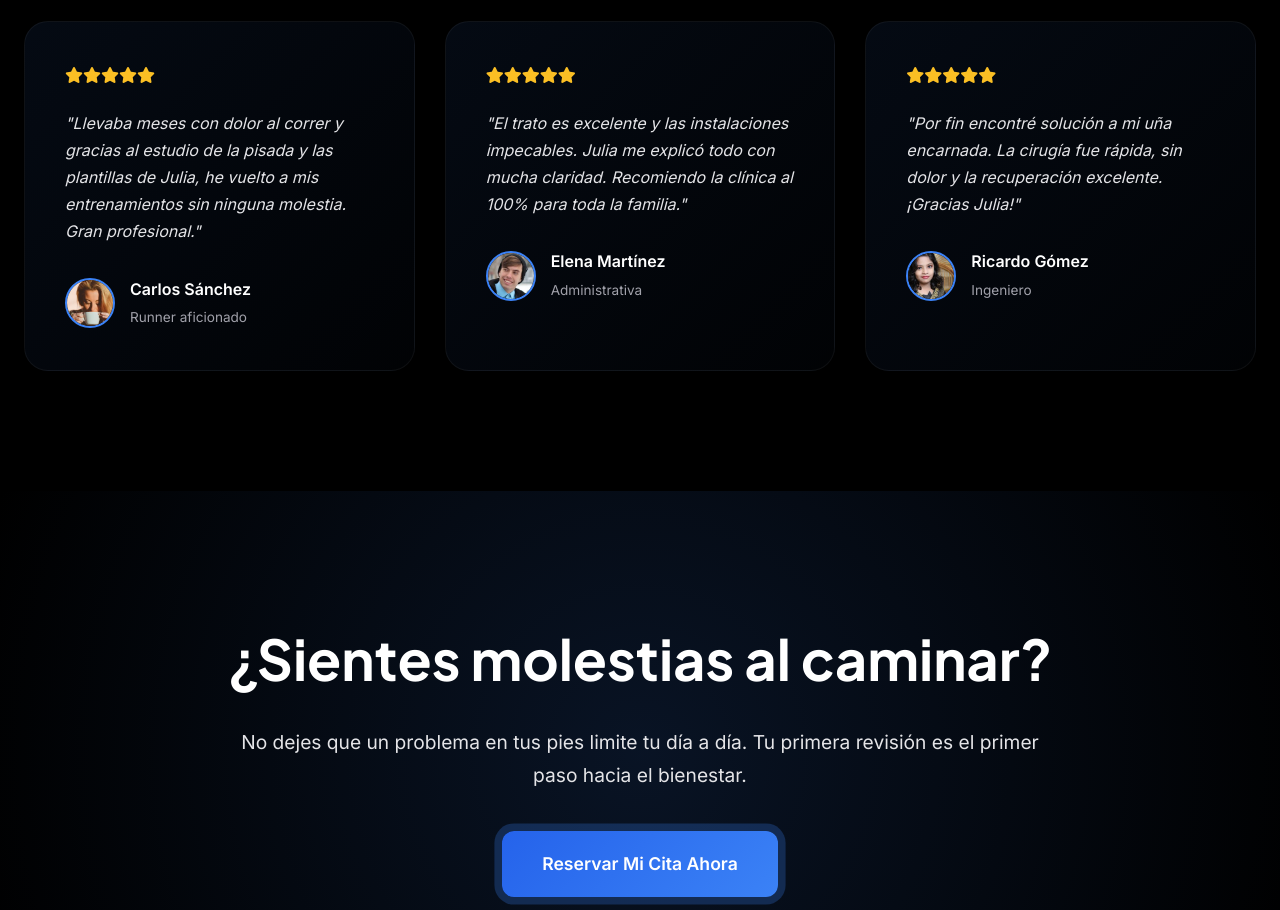
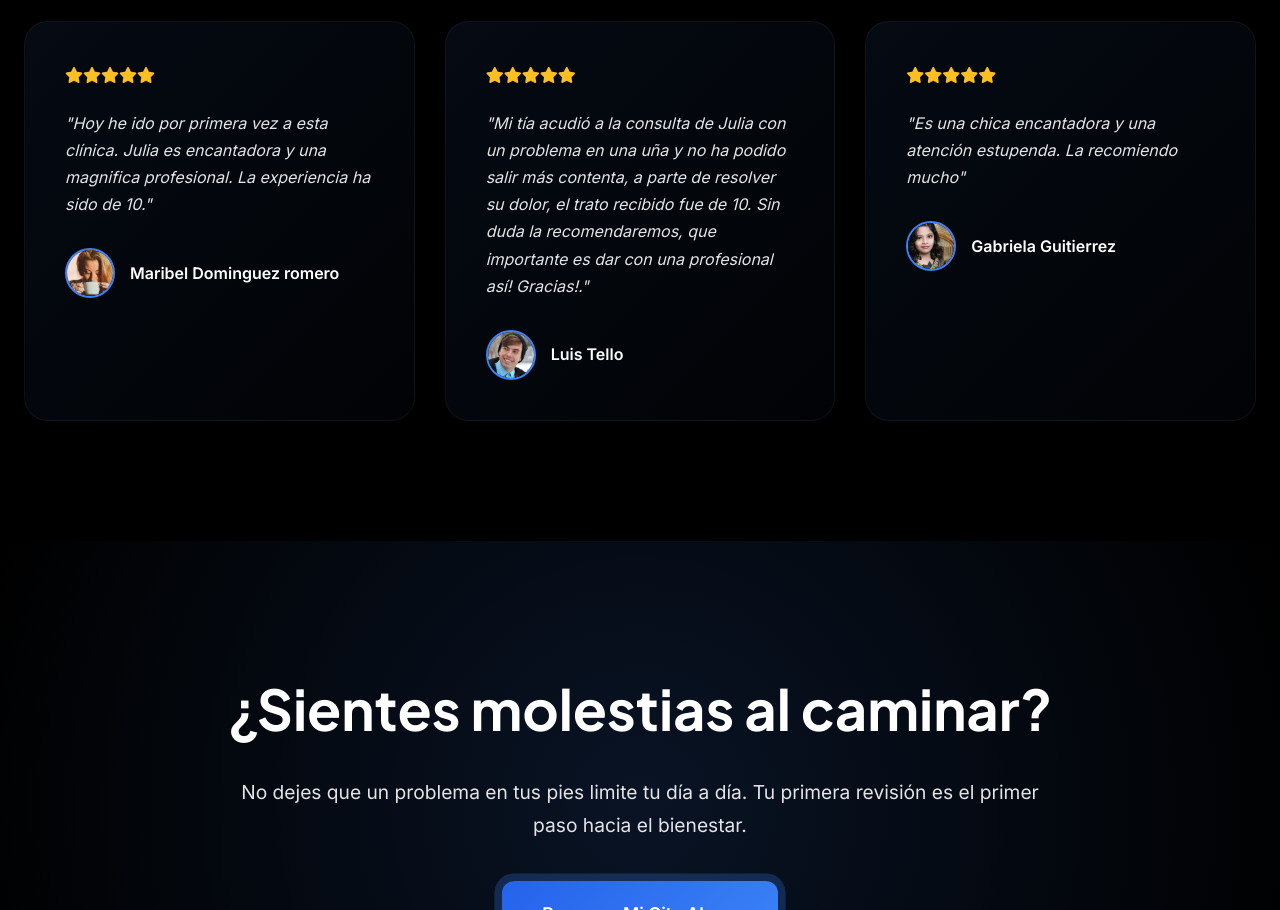
Before and after one commit to Blackjango65/Clinica-Podologica-Julia, a website: page index.html in a window 1280 px wide. Shown: the part 4184-5094 px from the top of the page. Drawn offline with Linux system fonts and the light colour scheme.

Commit message:
Con comentarios reales

```diff
--- a/index.html
+++ b/index.html
@@ -386,13 +386,13 @@
                                 class="fas fa-star"></i><i class="fas fa-star"></i>
                         </div>
                     </div>
-                    <p class="test-quote">"Llevaba meses con dolor al correr y gracias al estudio de la pisada y las
-                        plantillas de Julia, he vuelto a mis entrenamientos sin ninguna molestia. Gran profesional."</p>
+                    <p class="test-quote">"Hoy he ido por primera vez a esta clínica. Julia es encantadora y una magnifica profesional.
+                        La experiencia ha sido de 10."</p>
                     <div class="test-user">
-                        <img src="images/user_1.jpg" alt="Carlos" class="user-avatar">
+                        <img src="images/user_1.jpg" alt="Maribel" class="user-avatar">
                         <div class="user-info">
-                            <span class="user-name">Carlos Sánchez</span>
-                            <span class="user-role">Runner aficionado</span>
+                            <span class="user-name">Maribel Dominguez romero</span>
+
                         </div>
                     </div>
                 </div>
@@ -404,13 +404,13 @@
                                 class="fas fa-star"></i><i class="fas fa-star"></i>
                         </div>
                     </div>
-                    <p class="test-quote">"El trato es excelente y las instalaciones impecables. Julia me explicó todo
-                        con mucha claridad. Recomiendo la clínica al 100% para toda la familia."</p>
+                    <p class="test-quote">"Mi tía acudió a la consulta de Julia con un problema en una uña y no ha podido salir más contenta,
+                        a parte de resolver su dolor, el trato recibido fue de 10. Sin duda la recomendaremos, que importante es dar con una
+                        profesional así! Gracias!."</p>
                     <div class="test-user">
-                        <img src="images/user_2.jpg" alt="Elena" class="user-avatar">
+                        <img src="images/user_2.jpg" alt="Luis" class="user-avatar">
                         <div class="user-info">
-                            <span class="user-name">Elena Martínez</span>
-                            <span class="user-role">Administrativa</span>
+                            <span class="user-name">Luis Tello</span>
                         </div>
                     </div>
                 </div>
@@ -422,13 +422,11 @@
                                 class="fas fa-star"></i><i class="fas fa-star"></i>
                         </div>
                     </div>
-                    <p class="test-quote">"Por fin encontré solución a mi uña encarnada. La cirugía fue rápida, sin
-                        dolor y la recuperación excelente. ¡Gracias Julia!"</p>
+                    <p class="test-quote">"Es una chica encantadora y una atención estupenda. La recomiendo mucho"</p>
                     <div class="test-user">
-                        <img src="images/user_3.jpg" alt="Ricard" class="user-avatar">
+                        <img src="images/user_3.jpg" alt="Gabriela" class="user-avatar">
                         <div class="user-info">
-                            <span class="user-name">Ricardo Gómez</span>
-                            <span class="user-role">Ingeniero</span>
+                            <span class="user-name">Gabriela Guitierrez</span>
                         </div>
                     </div>
                 </div>
```
